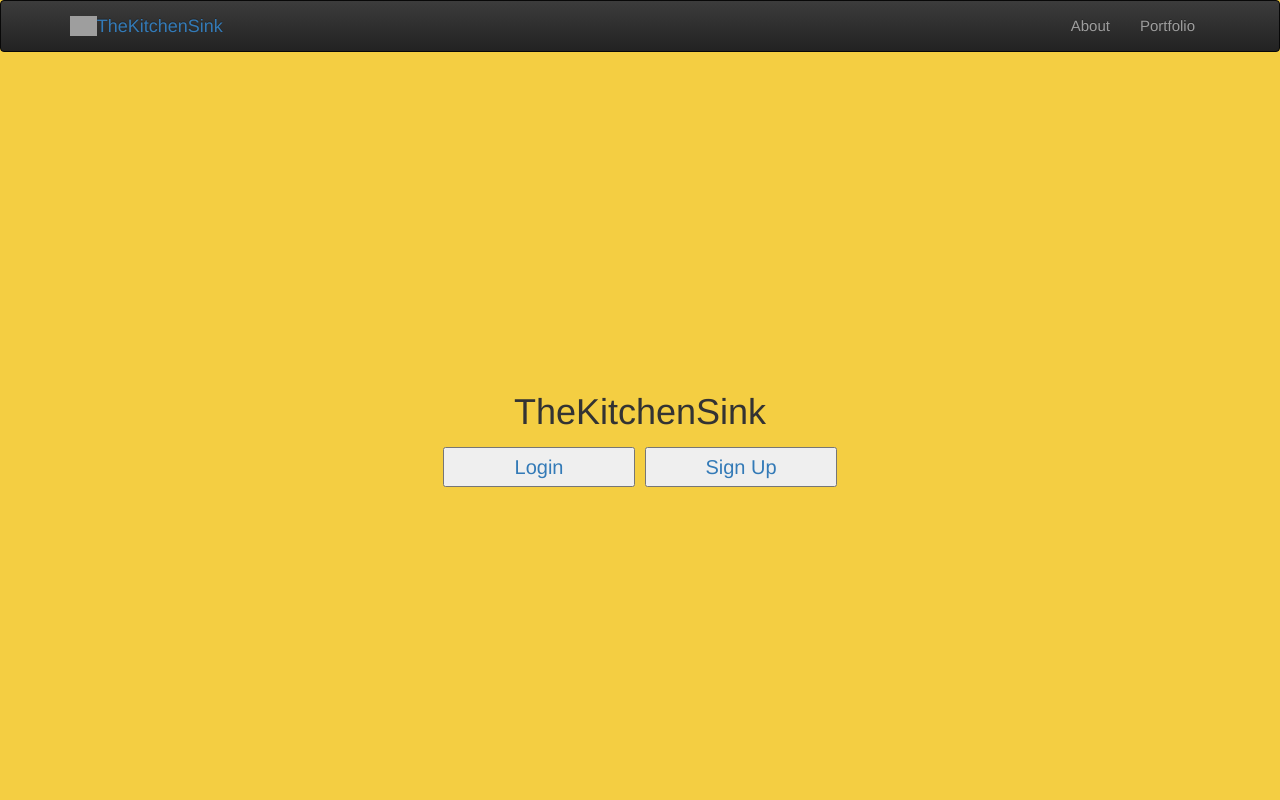
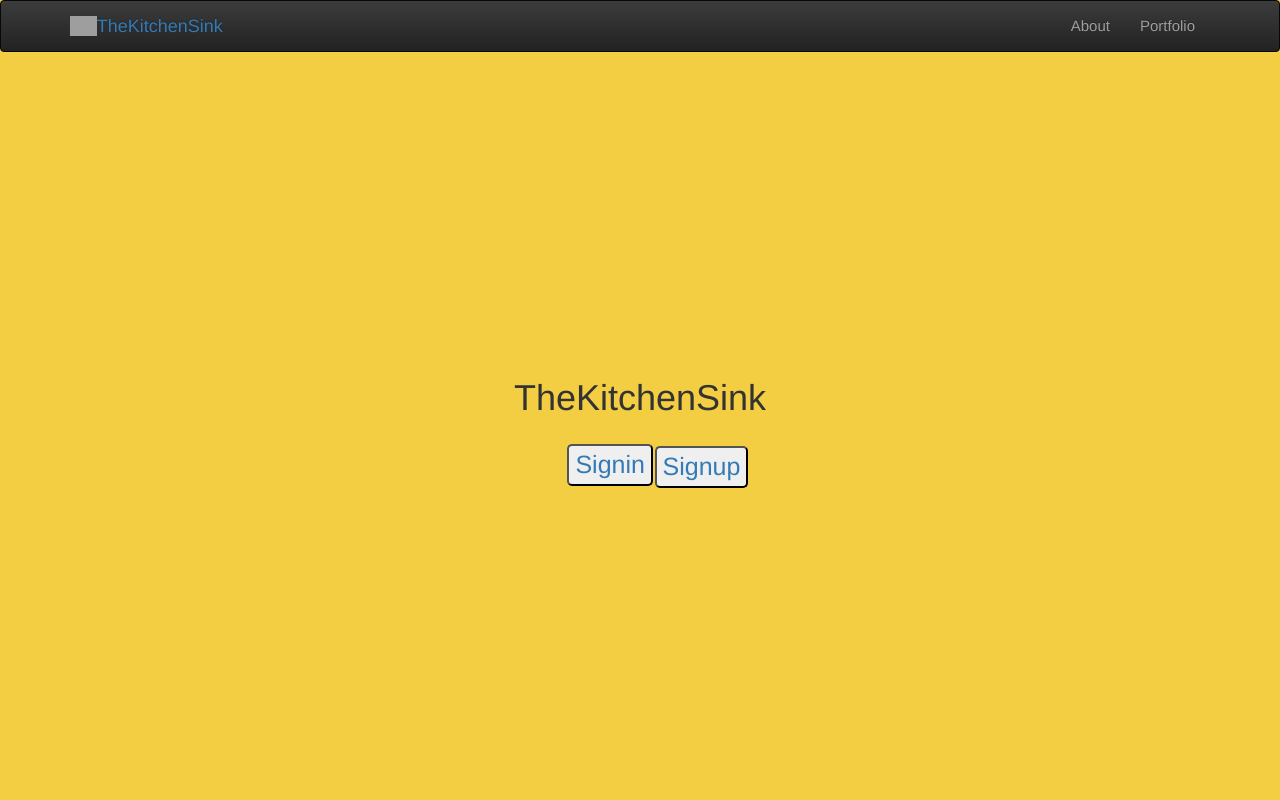
Before and after one commit to Jwing28/TheKitchenSink, a React (Create React App) app in the folder react-ui/: page / in a window 1280 px wide. Shown: the top 800 px of the page. Built offline with nearby package versions, Linux system fonts and the light colour scheme; grey boxes are pictures that could not be loaded.

Commit message:
improved styling of landing page

```diff
--- a/react-ui/src/home/Landing.js
+++ b/react-ui/src/home/Landing.js
@@ -12,8 +12,8 @@ const Landing = () => (
           TheKitchenSink
         </h1>
         <div className="Landing-actions">
-          <Link to='/login'><button className="Landing-buttons">Login</button></Link>
-          <Link to='/signup'><button className="Landing-buttons">Sign Up</button></Link>
+          <Link to='/login'><button className="Landing-buttons">Signin</button></Link>
+          <Link to='/signup'><button className="Landing-buttons">Signup</button></Link>
         </div>
       </div>
     <Footer />
--- a/react-ui/src/home/styles/Landing.css
+++ b/react-ui/src/home/styles/Landing.css
@@ -3,7 +3,6 @@
 }
 
 .Landing-content {
-  width: 50%;
   height: 90vh;
   margin: 0 auto;
   display: flex;
@@ -25,8 +24,7 @@
 }
 
 .Landing-buttons {
-  height: 5vh;
-  width: 15vw;
-  font-size: 2rem;
-  margin: 5px;
+  font-size: 2.5rem;
+  margin: 20%;
+  border-radius: 5px;
 }
```
